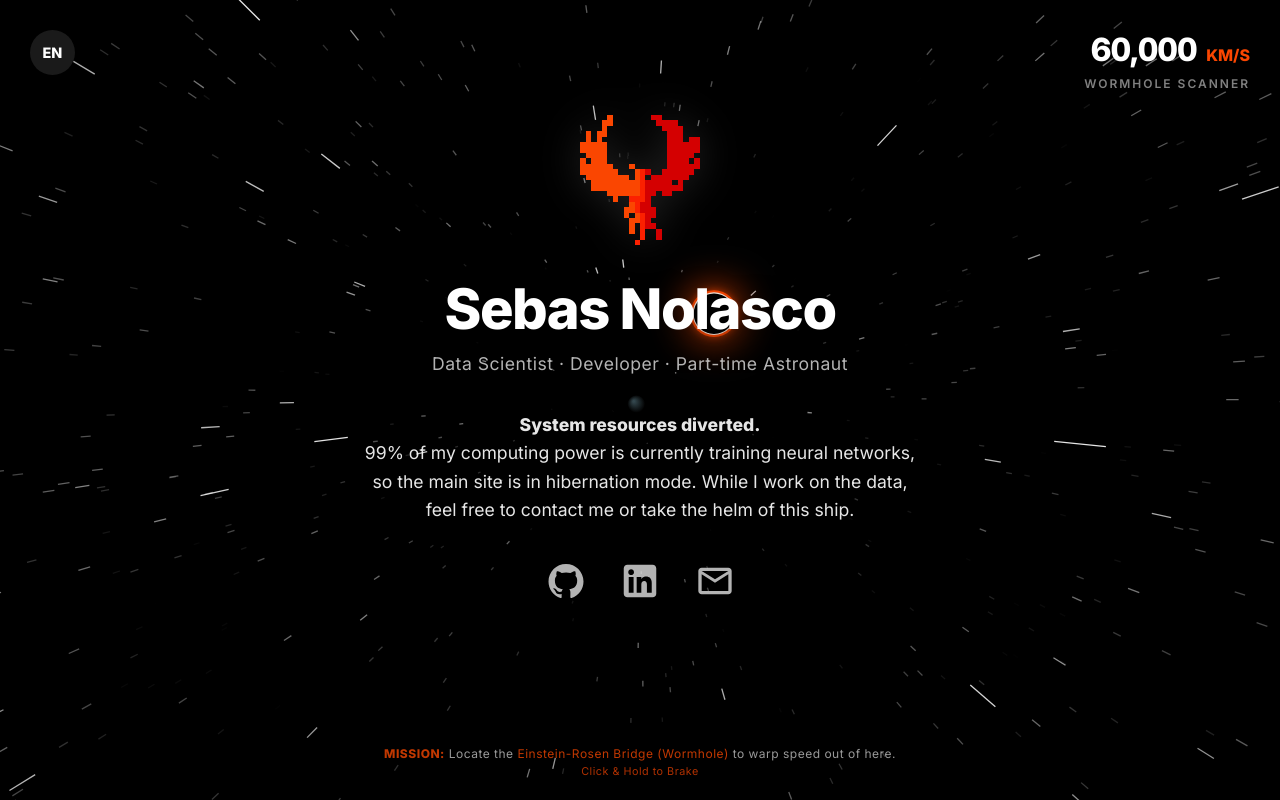
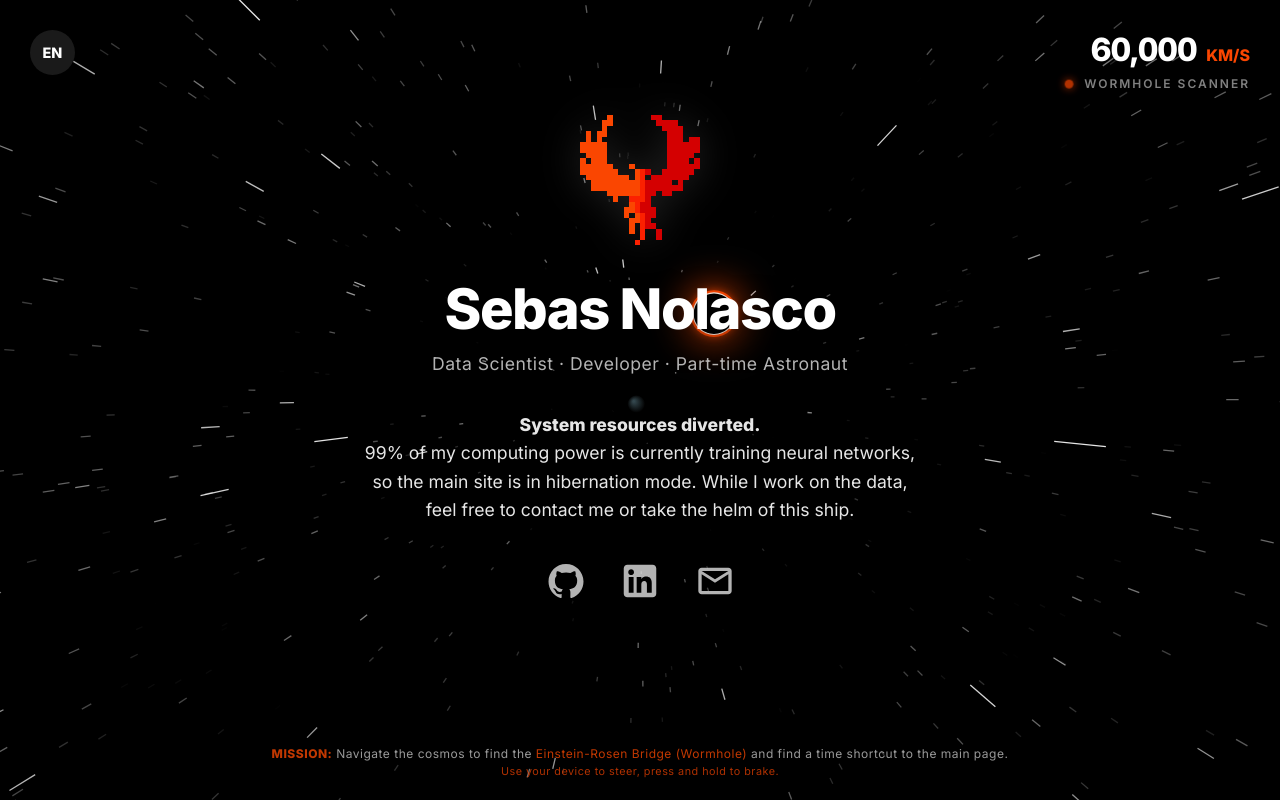
Before and after one commit to iamseb4s/offline-page, a plain HTML site: page index.html in a window 1280 px wide. Drawn offline with Linux system fonts and the light colour scheme.

Commit message:
fix(i18n): Refactor HUD for translations and update footer text

```diff
--- a/index.html
+++ b/index.html
@@ -281,7 +281,7 @@
         transition: background-color 0.3s;
       }
       #lang-switcher:hover {
-        background: rgba(255, 255, 255, 0.2);
+        background: rgba(255, 255, 255, 0.3);
         transform: scale(1.05);
       }
 
@@ -364,9 +364,9 @@
         <span id="speed-count" class="hud-value">60,000</span>
         <span class="hud-unit"><strong>KM/S</strong></span>
       </div>
-      <div class="hud-label" data-translate-key="hud_scanner">
+      <div class="hud-label">
         <span id="radar-dot" class="radar-dot status-idle"></span>
-        WORMHOLE SCANNER
+        <span data-translate-key="hud_scanner">WORMHOLE SCANNER</span>
       </div>
     </div>
 
@@ -532,8 +532,8 @@
             "Data Scientist &middot; Developer &middot; Part-time Astronaut",
           bio: `<strong>System resources diverted.</strong> <br /> 99% of my computing power is currently training neural networks, so the main site is in hibernation mode. While I work on the data, feel free to contact me or take the helm of this ship.`,
           mission: "MISSION:",
-          mission_text: `Locate the <span style="color: #fa4801c5">Einstein-Rosen Bridge (Wormhole)</span> to warp speed out of here.`,
-          brake_hint: "Click & Hold to Brake",
+          mission_text: `Navigate the cosmos to find the <span style='color: #fa4801c5'>Einstein-Rosen Bridge (Wormhole)</span> and find a time shortcut to the main page.`,
+          brake_hint: "Use your device to steer, press and hold to brake.",
           hud_scanner: "WORMHOLE SCANNER",
         },
         es: {
@@ -543,8 +543,9 @@
             "Científico de Datos &middot; Desarrollador &middot; Astronauta a medio tiempo",
           bio: `<strong>Recursos del sistema desviados.</strong> <br /> El 99% de mi potencia de cálculo está entrenando redes neuronales, por lo que el sitio principal está en modo de hibernación. Mientras trabajo en los datos, siéntete libre de contactarme o tomar el timón de esta nave.`,
           mission: "MISIÓN:",
-          mission_text: `Localiza el <span style="color: #fa4801c5">Puente Einstein-Rosen (Agujero de Gusano)</span> para salir a toda velocidad de aquí.`,
-          brake_hint: "Clic & Mantener para Frenar",
+          mission_text: `Navega el cosmos para encontrar el <span style='color: #fa4801c5'>Puente Einstein-Rosen (Agujero de Gusano)</span> y encontrar un atajo en el tiempo a la página principal.`,
+          brake_hint:
+            "Usa tu dispositivo para pilotar, mantén pulsado para frenar.",
           hud_scanner: "ESCÁNER DE AGUJEROS",
         },
       };
```
